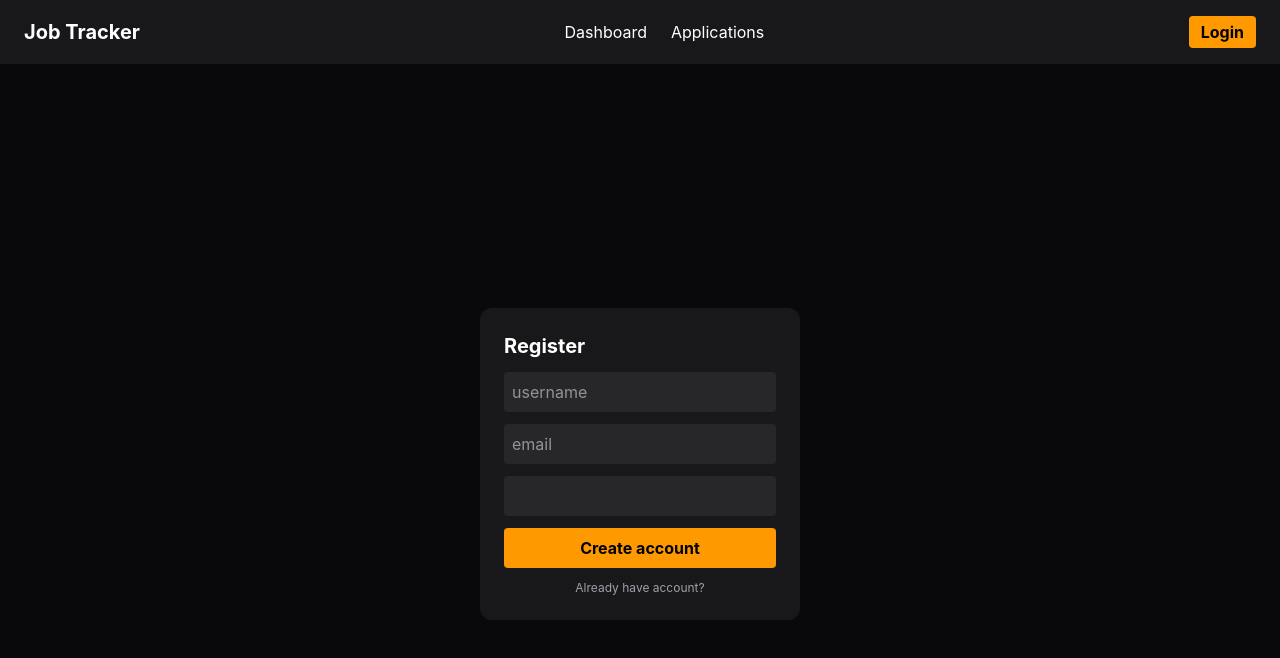
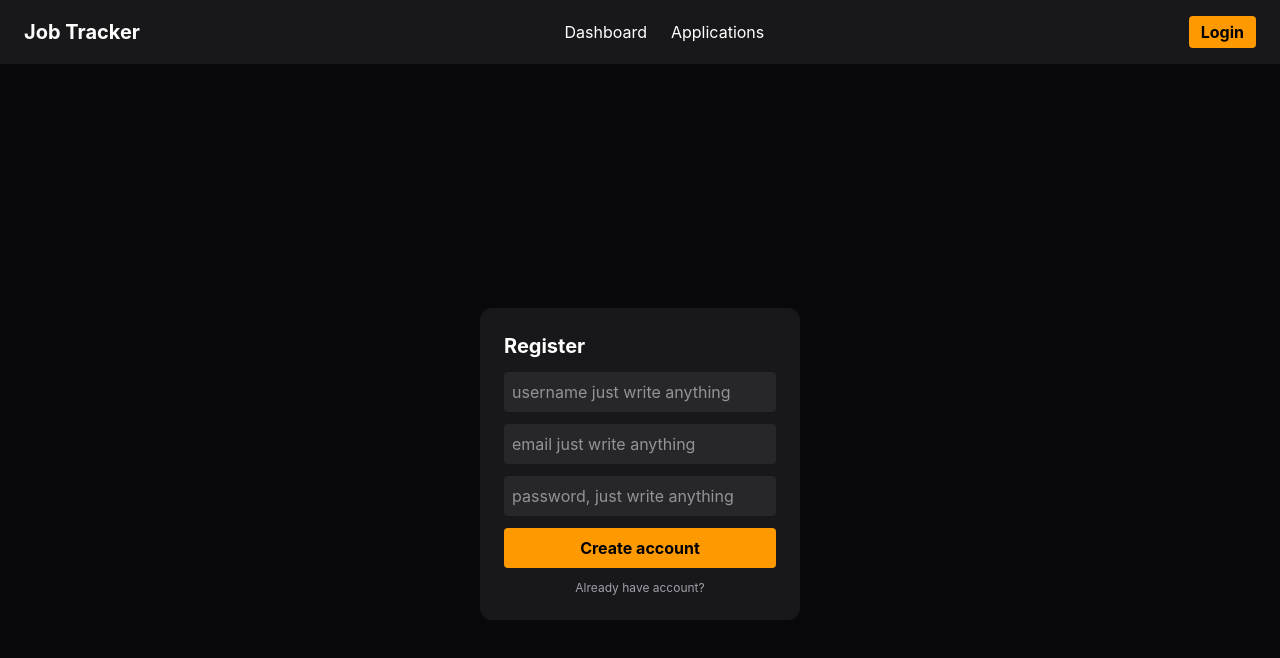
Before and after one commit to kvcastillo/job-application-tracker, a React (Vite) app in the folder frontend/vite-project/: page /register in a window 1280 px wide. Shown: the top 658 px of the page. Built offline with nearby package versions, Linux system fonts and the light colour scheme.

Commit message:
feature:added placeholder to register input

```diff
--- a/frontend/vite-project/src/pages/Register.tsx
+++ b/frontend/vite-project/src/pages/Register.tsx
@@ -40,20 +40,21 @@ export default function Register() {
         <h1 className="text-xl font-bold">Register</h1>
 
         <input
-          placeholder="username"
+          placeholder="username just write anything"
           className="w-full p-2 bg-zinc-800 rounded"
           value={username}
           onChange={(e) => setUsername(e.target.value)}
         />
 
         <input
-          placeholder="email"
+          placeholder="email just write anything"
           className="w-full p-2 bg-zinc-800 rounded"
           value={email}
           onChange={(e) => setEmail(e.target.value)}
         />
 
         <input
+          placeholder="password, just write anything "
           type="password"
           className="w-full p-2 bg-zinc-800 rounded"
           value={password}
```
